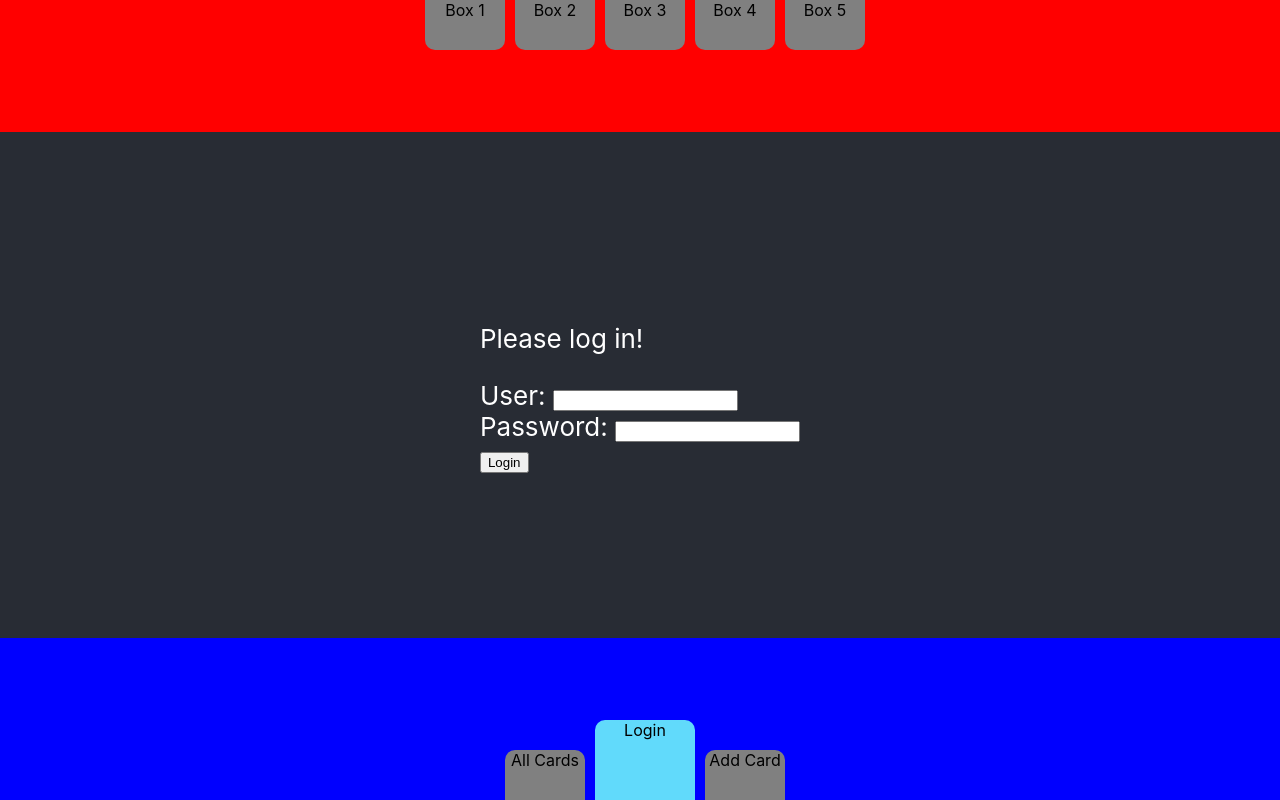
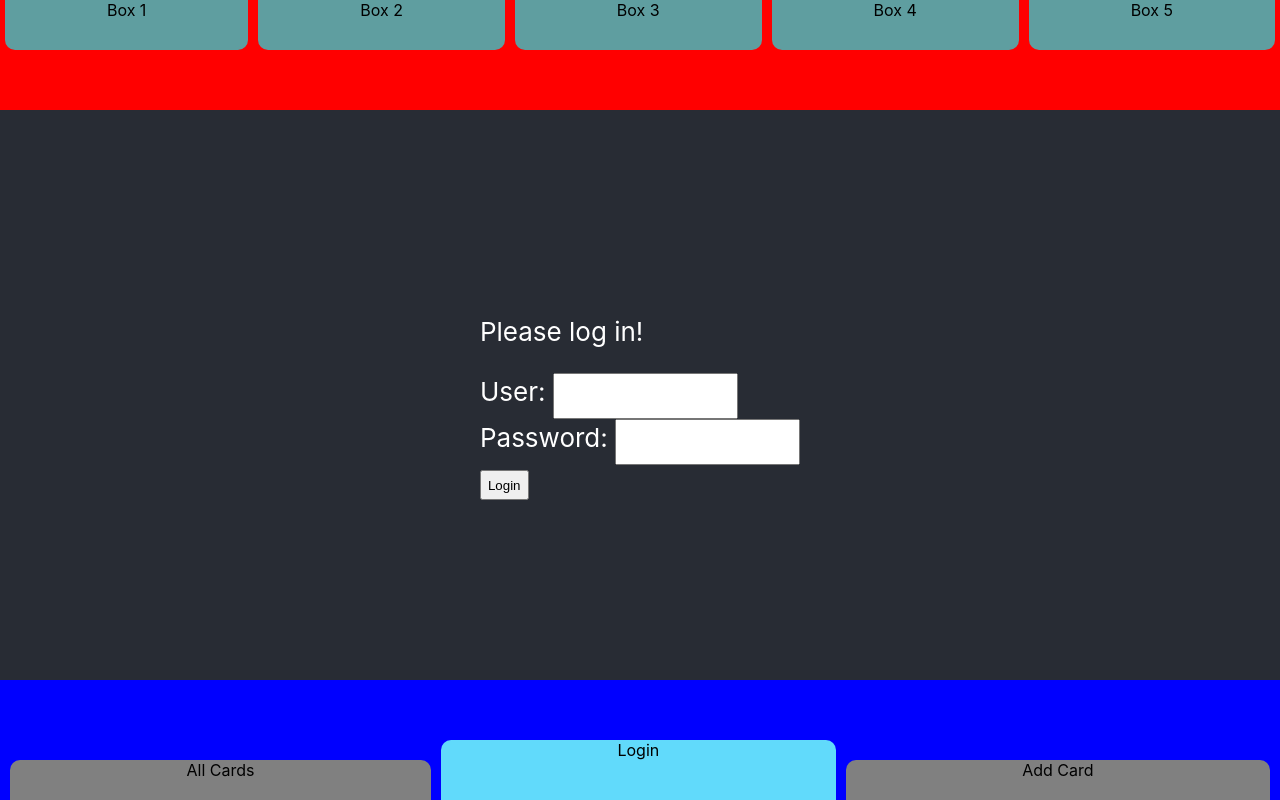
Before and after one commit to terix2k12/vocT1000, a React (Create React App) app in the folder voct1000react/: page / in a window 1280 px wide. Built offline with nearby package versions, Linux system fonts and the light colour scheme.

Commit message:
frontend; design/layout

```diff
--- a/voct1000react/src/App.css
+++ b/voct1000react/src/App.css
@@ -2,7 +2,6 @@
   min-height: 100vh;
   background-color: green;
 
-/*  text-align: center;*/
   display: flex;
   flex-direction: column;
   align-content: stretch;
@@ -11,7 +10,8 @@
 .content {
   background-color: #282c34;
 
-  flex-grow: 4;
+  flex-grow: 6;
+
 
   display: flex;
   flex-direction: column;
@@ -22,7 +22,3 @@
   font-size: calc(10px + 2vmin);
   color: white;
 }
-
-.App-link {
-  color: #61dafb;
-}
--- a/voct1000react/src/App.js
+++ b/voct1000react/src/App.js
@@ -49,7 +49,7 @@ function App() {
     } else if( appState === "boxes" ){
         content = (<CardBox activeBox = {activeBox} />)
     } else {
-        content = (<p>Hello foouser, select an action!</p>);
+        content = (<p>Hello user, select an action!</p>);
     }
 
     return (
@@ -57,7 +57,7 @@ function App() {
                  onKeyUp={handleKey}
                  tabIndex={0}>
 
-            <Boxes activeBox={activeBox} user={user} setBox={setBox} />
+            <Boxes activeBox={activeBox} setBox={setBox} />
             <div className="content">
                  { content }
             </div>
--- a/voct1000react/src/Boxes.css
+++ b/voct1000react/src/Boxes.css
@@ -7,37 +7,50 @@
 /*  background-color: #282c34;*/
   background-color: red;
   justify-content: center;
+  align-content: stretch;
 }
 
 .activeBox {
-  width: 100px;
   height: 80px;
   background-color: #61dafb;
 
   text-align: center;
+
   border-bottom-left-radius: 10px;
   border-bottom-right-radius: 10px;
-  margin-left: 10px;
+
+  margin-left: 5px;
+  margin-right: 5px;
+  flex-grow: 1;
+
 }
 
 .inactiveBox {
-  width: 80px;
   height: 50px;
+
   background-color: cadetblue;
 
   text-align: center;
+
   border-bottom-left-radius: 10px;
   border-bottom-right-radius: 10px;
-  margin-left: 10px;
+
+  flex-grow: 1;
+
+  margin-right: 5px;
+  margin-left:  5px;
 }
 
 .disabledBox {
-  width: 80px;
   height: 50px;
   background-color: grey;
 
   text-align: center;
   border-bottom-left-radius: 10px;
   border-bottom-right-radius: 10px;
-  margin-left: 10px;
+
+  flex-grow: 1;
+
+  margin-left: 5px;
+  margin-right: 5px;
 }
--- a/voct1000react/src/Boxes.js
+++ b/voct1000react/src/Boxes.js
@@ -1,17 +1,15 @@
 import React, {useState, useEffect} from 'react';
 import './Boxes.css';
 
-function Boxes({activeBox, user, setBox}) {
+function Boxes({activeBox, setBox}) {
 
     function calcClass(i) {
-        if(user === "") {
-            return "disabledBox";
-        }
         if(i === activeBox) {
             return "activeBox";
         } else {
             return "inactiveBox";
         }
+        return "disabledBox";
     }
 
     return (
--- a/voct1000react/src/Card.css
+++ b/voct1000react/src/Card.css
@@ -1,14 +1,14 @@
 .basic {
     background-color: antiquewhite;
     color: #282c34;
-    padding: 50px;
+    padding: 30px;
     border-radius: 10px;
     margin: 3px;
 }
 
 .flip-card {
     background-color: transparent;
-    width: 300px;
+    /*width: 300px;*/
     height: 200px;
     /*border: 1px solid #f1f1f1;*/
     perspective: 1000px; /* Remove this if you don't want the 3D effect */
--- a/voct1000react/src/Card.js
+++ b/voct1000react/src/Card.js
@@ -5,7 +5,7 @@ function Card({cardData, showBack}) {
 
     let content = <><p>This box contains no cards.</p></>;
 
-    if(cardData) {
+    if (cardData) {
         content = <>
             Card #{cardData.id}
             <div className="flip-card-inner">
@@ -13,9 +13,7 @@ function Card({cardData, showBack}) {
                     {cardData.front}
                 </div>
                 <div className="flip-card-back">
-                   {cardData.back
-//.split("").reverse().join("")
-               }
+                    {cardData.back}
                 </div>
             </div>
         </>
@@ -23,13 +21,9 @@ function Card({cardData, showBack}) {
 
     return (
         <div className="basic">
-
             <div className={showBack ? "flip-card flipped" : "flip-card"}>
-
-            { content   }
-
+                {content}
             </div>
-
         </div>
     );
 }
--- a/voct1000react/src/CardBox.css
+++ b/voct1000react/src/CardBox.css
@@ -1,9 +1,30 @@
 .verti {
 	display: flex;
 	flex-direction: column;
+	width: 80%;
 }
 
 .horiz {
 	display: flex;
-	`flex-direction: row;
+	flex-direction: row;
 }
+
+.demote {
+	height: 60px;
+	margin: 10px;
+	width: 180px;
+}
+
+.promote {
+	height: 60px;
+	margin: 10px;
+	width: 180px;
+}
+
+.flip {
+	height: 60px;
+}
+
+.skip {
+	height: 60px;
+}
--- a/voct1000react/src/CardBox.js
+++ b/voct1000react/src/CardBox.js
@@ -3,7 +3,7 @@ import './CardBox.css';
 import Card from "./Card";
 import {baseUrl} from './Tconfig';
 
-function CardBox({ activeBox }) {
+function CardBox({activeBox}) {
 
     const [showBack, setShowBack] = useState(false);
 
@@ -15,7 +15,7 @@ function CardBox({ activeBox }) {
     const [activeTraining, setActiveTraining] = useState(initTraining);
 
     function promote() {
-        fetch(baseUrl + 'training/promote/' + activeTraining.id,{
+        fetch(baseUrl + 'training/promote/' + activeTraining.id, {
             credentials: 'include'
         })
             .then((response) => response.json())
@@ -26,7 +26,7 @@ function CardBox({ activeBox }) {
     }
 
     function demote() {
-        fetch(baseUrl + 'training/demote/' + activeTraining.id,{
+        fetch(baseUrl + 'training/demote/' + activeTraining.id, {
             credentials: 'include'
         })
             .then((response) => response.json())
@@ -41,7 +41,7 @@ function CardBox({ activeBox }) {
     }
 
     function skipCard() {
-        fetch(baseUrl + 'training/skip/' + activeTraining.id,{
+        fetch(baseUrl + 'training/skip/' + activeTraining.id, {
             credentials: 'include'
         })
             .then((response) => response.json())
@@ -89,10 +89,8 @@ function CardBox({ activeBox }) {
     }, [activeBox]);
 
     return (<>
-        <div className="horiz">
-         <button onClick={demote}>Demote</button>
         <div className="verti">
-          <button onClick={solve}>Flip</button>
+            <button className="skip" onClick={skipCard}>Skip</button>
             {
                 (activeCard.id == -1)
                     ? (<p>Loading Card...</p>)
@@ -100,9 +98,14 @@ function CardBox({ activeBox }) {
                         ? (<p>No cards in this box.</p>)
                         : <Card cardData={activeCard} showBack={showBack}/>
             }
-           <button onClick={skipCard}>Skip</button>
+            <button className="flip" onClick={solve}>Flip</button>
+
         </div>
-          <button onClick={promote}>Promote</button>
+        <div className="horiz">
+
+            <button className="demote" onClick={demote}>Demote</button>
+            <button className="promote" onClick={promote}>Promote</button>
+
         </div>
     </>);
 
--- a/voct1000react/src/CardEditor.css
+++ b/voct1000react/src/CardEditor.css
@@ -1,3 +1,11 @@
 .cardEdit {
 	background-color: grey;
 }
+
+input {
+	height: 40px;
+}
+
+button {
+	height: 30px;
+}
--- a/voct1000react/src/Menu.css
+++ b/voct1000react/src/Menu.css
@@ -5,12 +5,15 @@
   display: flex;
   flex-direction: row;
   justify-content: center;
+
   align-items: flex-end;
+  padding-left: 5px;
+  padding-right: 5px;
 }
 
 .activeMenuItem {
-  width: 100px;
-  height: 80px;
+  /*width: 70px;*/
+  height: 60px;
   background-color: #61dafb;
 
   bottom: 0px;
@@ -18,27 +21,37 @@
   text-align: center;
   border-top-left-radius: 10px;
   border-top-right-radius: 10px;
-  margin-left: 10px;
+  margin-left: 5px;
+  margin-right: 5px;
+
+  flex-grow: 1;
 }
 
 .inactiveMenuItem {
-  width: 80px;
-  height: 50px;
+  /*width: 70px;*/
+  height: 40px;
   background-color: cadetblue;
 
   text-align: center;
   border-top-left-radius: 10px;
   border-top-right-radius: 10px;
-  margin-left: 10px;
+  margin-left: 5px;
+  margin-right: 5px;
+
+  flex-grow: 1;
 }
 
 .disabledMenuItem {
-  width: 80px;
-  height: 50px;
+  /*width: 70px;*/
+  height: 40px;
   background-color: grey;
 
   text-align: center;
   border-top-left-radius: 10px;
   border-top-right-radius: 10px;
-  margin-left: 10px;
+  margin-left: 5px;
+  margin-right: 5px;
+
+  flex-grow: 1;
+
 }
```
Lines whose indentation alone changed are shown as unchanged.
